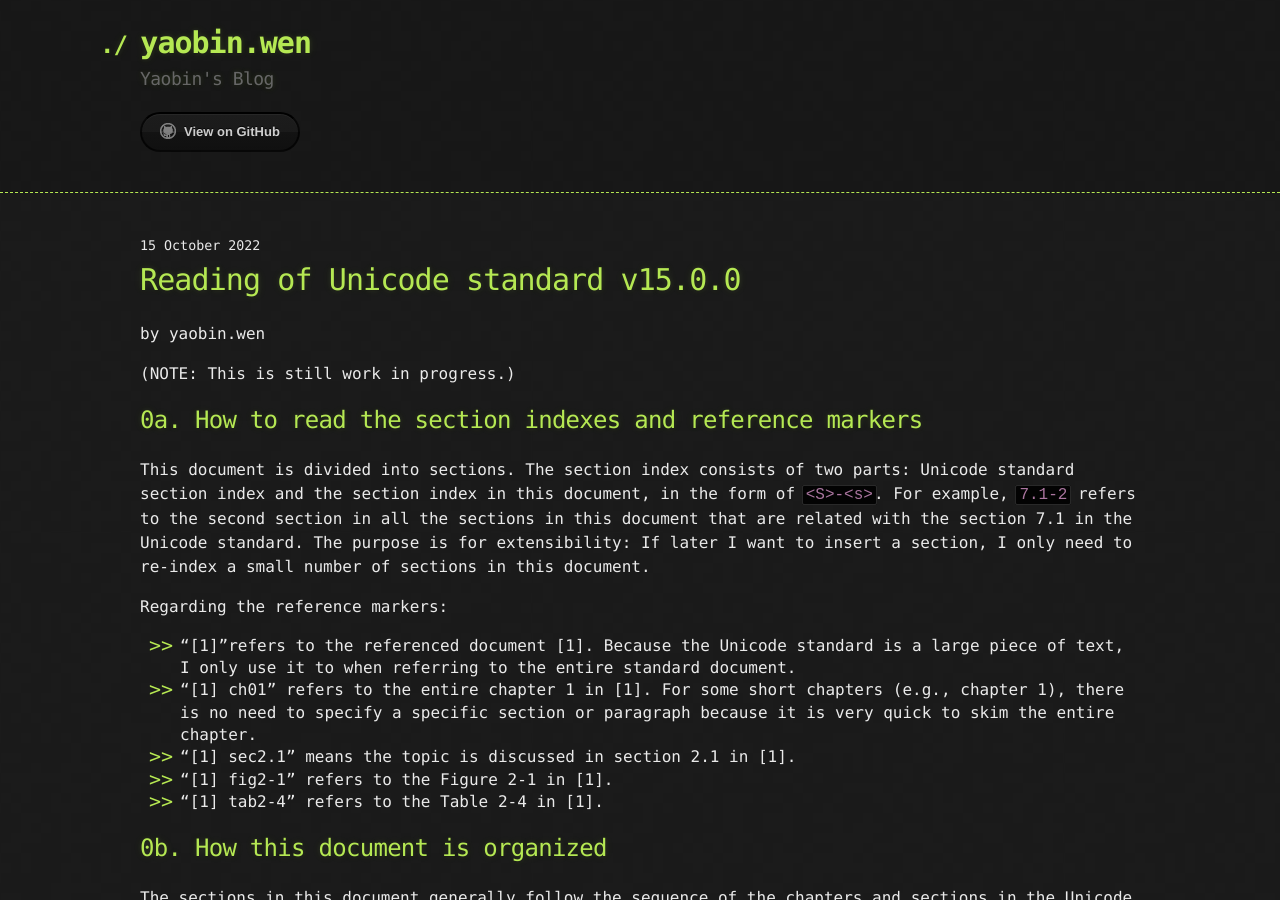
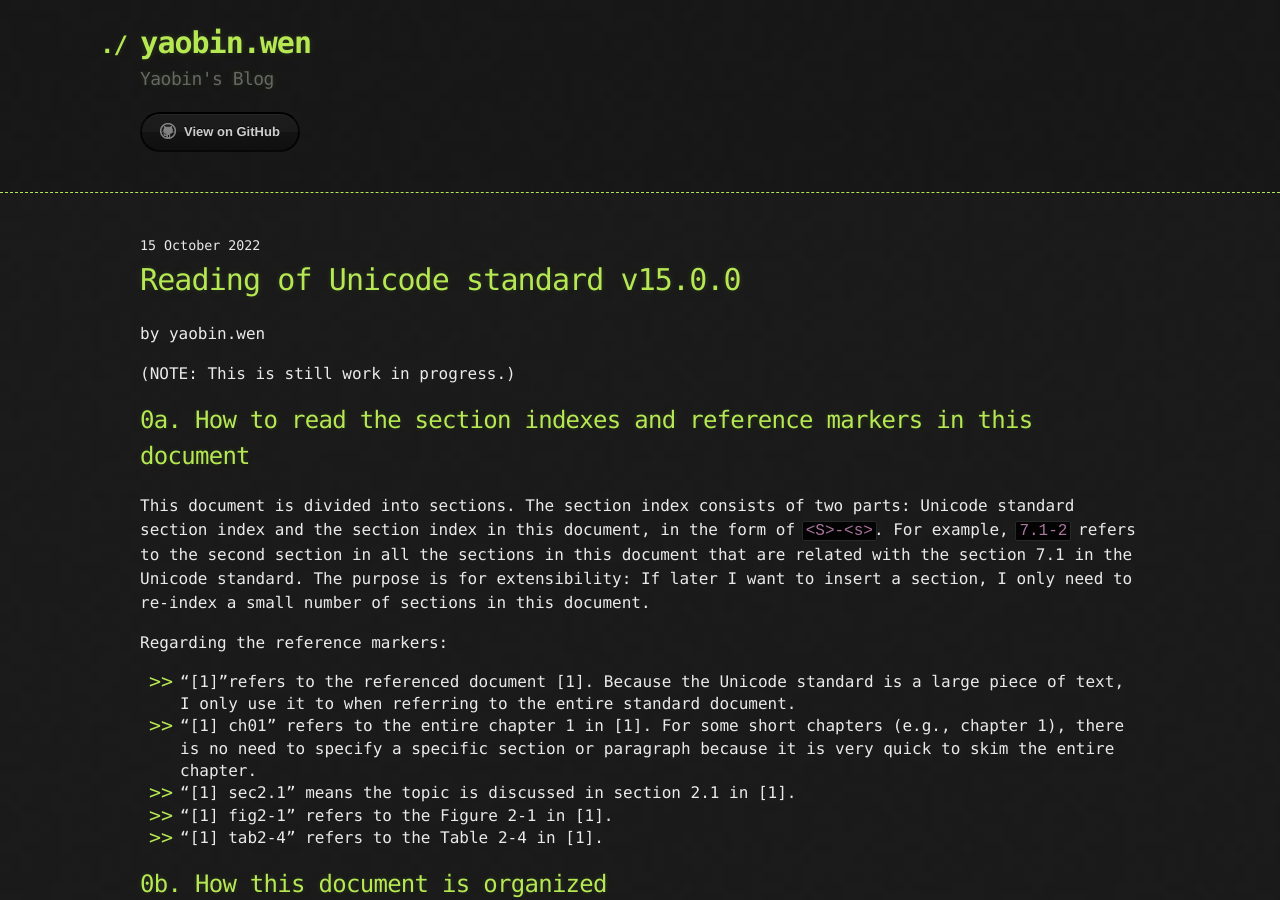
Before and after one commit to yaobinwen/yaobinwen.github.io, a Jekyll site: the page built from _posts/2022/2022-10-15-Reading-Unicode-standard.md, in a window 1280 px wide and 900 px high. Built offline with Jekyll 4.4.1, drawn with Linux system fonts in a browser that asks for light colours; comment, search, counter and statistics services are not loaded.

Commit message:
Update "Reading of Unicode standard v15.0.0"

```diff
--- a/_posts/2022/2022-10-15-Reading-Unicode-standard.md
+++ b/_posts/2022/2022-10-15-Reading-Unicode-standard.md
@@ -8,7 +8,7 @@ title: Reading of Unicode standard v15.0.0
 
 (NOTE: This is still work in progress.)
 
-## 0a. How to read the section indexes and reference markers
+## 0a. How to read the section indexes and reference markers in this document
 
 This document is divided into sections. The section index consists of two parts: Unicode standard section index and the section index in this document, in the form of `<S>-<s>`. For example, `7.1-2` refers to the second section in all the sections in this document that are related with the section 7.1 in the Unicode standard. The purpose is for extensibility: If later I want to insert a section, I only need to re-index a small number of sections in this document.
 
```
